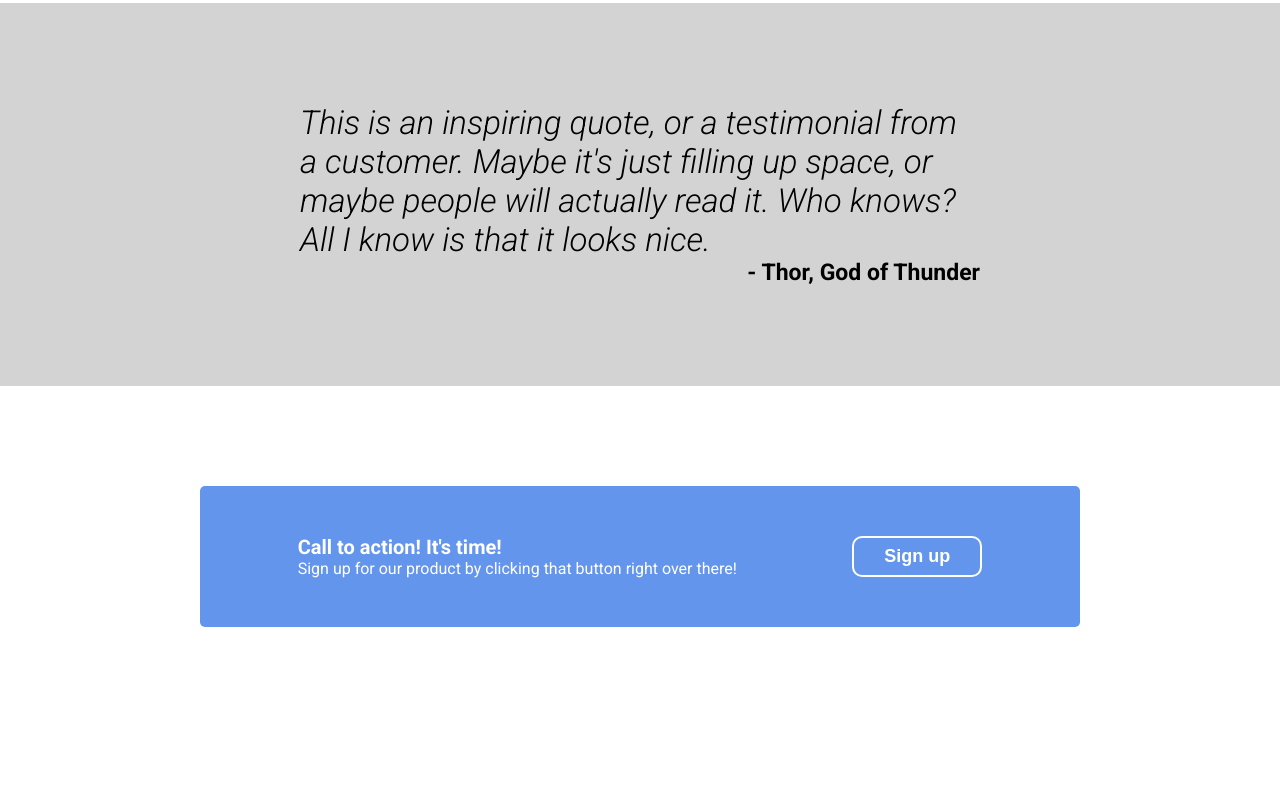
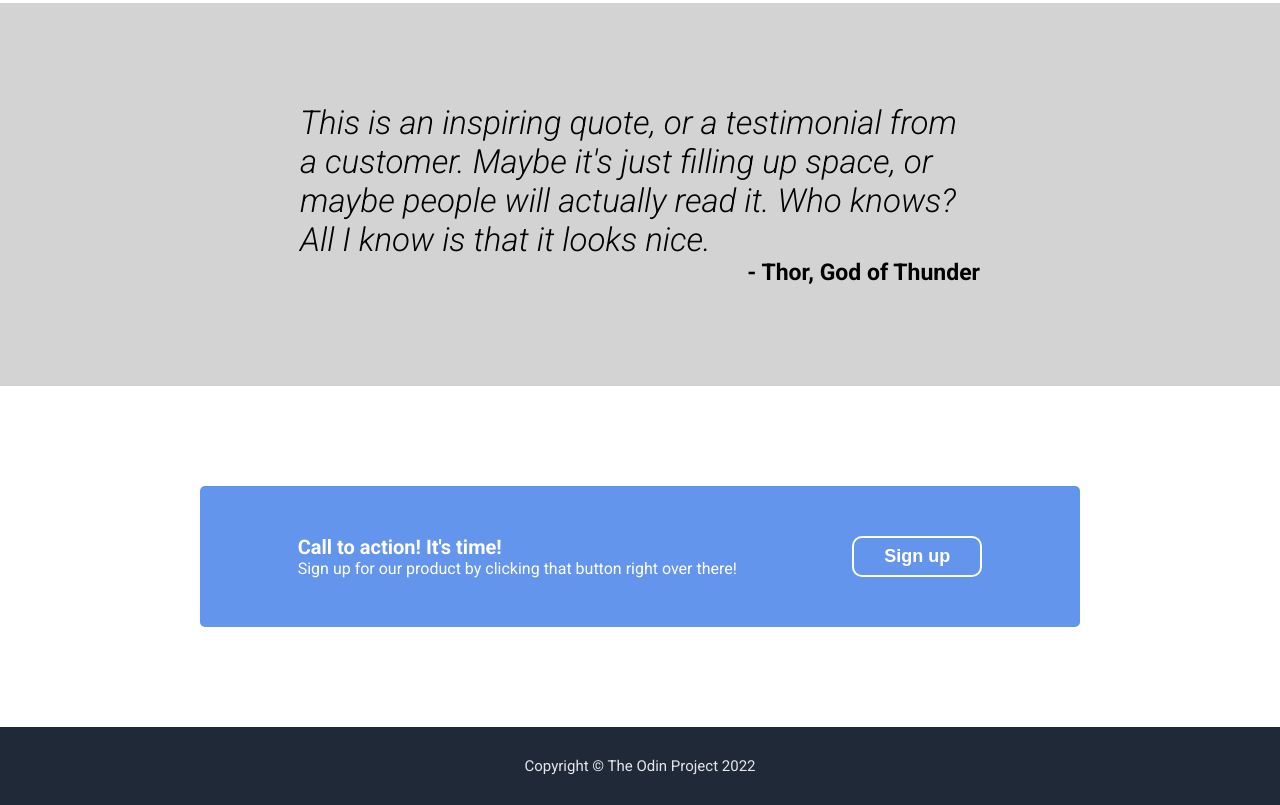
Before and after one commit to Kristina477/landing_page, a plain HTML site: page index.html in a window 1280 px wide. Shown: the part 972-1777 px from the top of the page. Before the commit the page ends 1699 px from the top, so only its background shows below. Drawn offline with Linux system fonts and the light colour scheme.

Commit message:
add footer

```diff
--- a/index.html
+++ b/index.html
@@ -54,14 +54,12 @@
         </div>
         <div class="signup">
             <div class="sign_left">
-                <div class="line1"><b>Call to action! It's time!</b></div>
+                <div class="line1">Call to action! It's time!</div>
                 <div class="line2">Sign up for our product by clicking that button right over there!</div>
             </div>
             <button class="sign">Sign up</button>
         </div>
     </div>
-    <div class="footer">
-
-    </div>
+    <div class="footer">Copyright © The Odin Project 2022</div>
 </body>
 </html>
--- a/stylesheet.css
+++ b/stylesheet.css
@@ -120,3 +120,11 @@ h2 {
     font-weight: bold;
     font-size: 20px;
 }
+
+.footer {
+    text-align: center;
+    background-color: #1f2937;
+    color: #e5e7eb;
+    font-size: 15px;
+    padding: 30px;
+}
```
